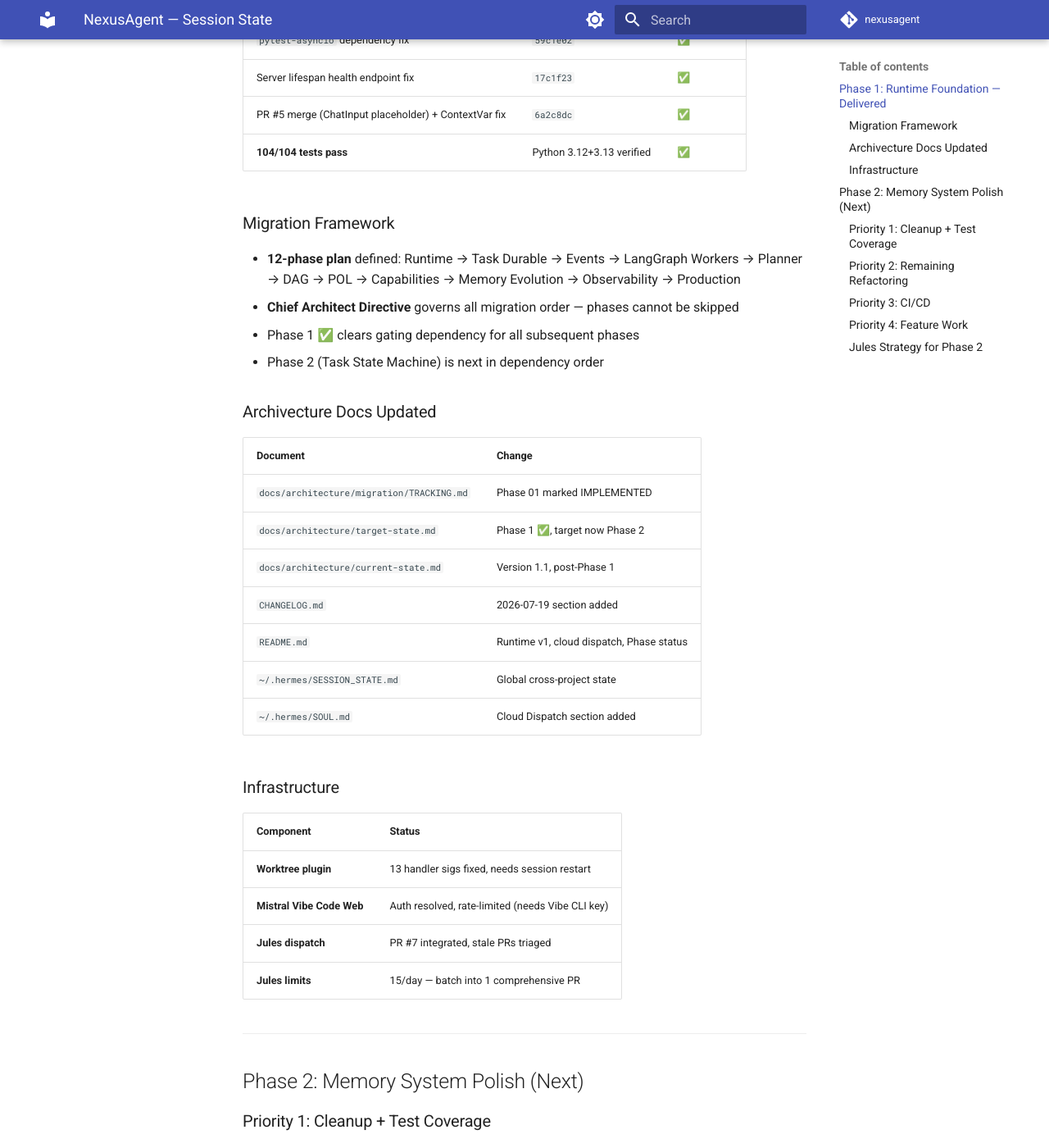
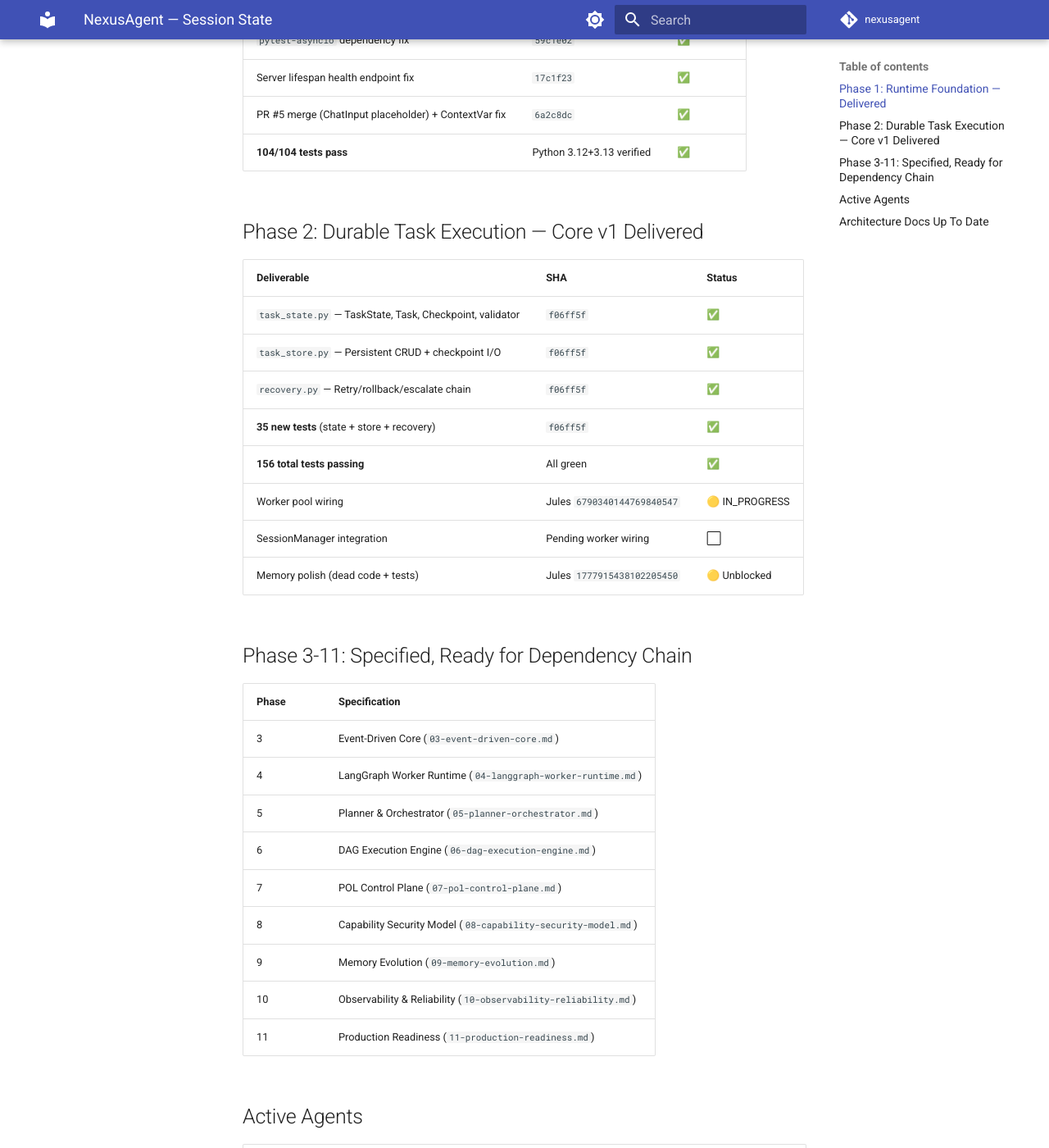
Before and after one commit to stephanos8926-lgtm/NexusAgent, an MkDocs documentation site: the page built from docs/SESSION_STATE.md, in a window 1280 px wide and 1400 px high, scrolled down 577 px. Shown: the whole window at 82% size. Built offline with MkDocs 1.6.1 and Material for MkDocs 9.7.7, drawn with Linux system fonts in a browser that asks for light colours; comment, search, counter and statistics services are not loaded; the version menu is left out; some of the changed text lies outside the part shown.

Commit message:
docs: update CHANGELOG, README, session state — Phase 2 Core v1, Jules sessions, DevBoard

```diff
--- a/docs/SESSION_STATE.md
+++ b/docs/SESSION_STATE.md
@@ -1,8 +1,8 @@
 # NexusAgent — Session State
 
 **Date:** 2026-07-19
-**Phase:** 1 (Runtime Foundation) — ✅ Complete
-**Next:** Phase 2 (Memory System Polish)
+**Phase:** 2 (Durable Task Execution) — 🟡 Core v1 Delivered
+**Next:** Phase 2 integration (worker wiring) + Phase 3 (Event-Driven Core)
 
 ---
 
@@ -18,60 +18,49 @@
 | PR #5 merge (ChatInput placeholder) + ContextVar fix | `6a2c8dc` | ✅ |
 | **104/104 tests pass** | Python 3.12+3.13 verified | ✅ |
 
-### Migration Framework
-- **12-phase plan** defined: Runtime → Task Durable → Events → LangGraph Workers → Planner → DAG → POL → Capabilities → Memory Evolution → Observability → Production
-- **Chief Architect Directive** governs all migration order — phases cannot be skipped
-- Phase 1 ✅ clears gating dependency for all subsequent phases
-- Phase 2 (Task State Machine) is next in dependency order
+## Phase 2: Durable Task Execution — Core v1 Delivered
 
-### Archivecture Docs Updated
+| Deliverable | SHA | Status |
+|---|---|---|
+| `task_state.py` — TaskState, Task, Checkpoint, validator | `f06ff5f` | ✅ |
+| `task_store.py` — Persistent CRUD + checkpoint I/O | `f06ff5f` | ✅ |
+| `recovery.py` — Retry/rollback/escalate chain | `f06ff5f` | ✅ |
+| **35 new tests** (state + store + recovery) | `f06ff5f` | ✅ |
+| **156 total tests passing** | All green | ✅ |
+| Worker pool wiring | Jules `6790340144769840547` | 🟡 IN_PROGRESS |
+| SessionManager integration | Pending worker wiring | ⬜ |
+| Memory polish (dead code + tests) | Jules `1777915438102205450` | 🟡 Unblocked |
 
-| Document | Change |
+## Phase 3-11: Specified, Ready for Dependency Chain
+
+| Phase | Specification |
+|-------|-------------|
+| 3 | Event-Driven Core (`03-event-driven-core.md`) |
+| 4 | LangGraph Worker Runtime (`04-langgraph-worker-runtime.md`) |
+| 5 | Planner & Orchestrator (`05-planner-orchestrator.md`) |
+| 6 | DAG Execution Engine (`06-dag-execution-engine.md`) |
+| 7 | POL Control Plane (`07-pol-control-plane.md`) |
+| 8 | Capability Security Model (`08-capability-security-model.md`) |
+| 9 | Memory Evolution (`09-memory-evolution.md`) |
+| 10 | Observability & Reliability (`10-observability-reliability.md`) |
+| 11 | Production Readiness (`11-production-readiness.md`) |
+
+## Active Agents
+
+| Agent | Session ID | Task | Status |
+|-------|-----------|------|--------|
+| Jules | `6790340144769840547` | Phase 2 full implementation | IN_PROGRESS |
+| Jules | `1777915438102205450` | Memory police (dead code + tests) | Unblocked (feedback sent) |
+| Server (dev) | worktree `phase2-task-state` | Worktree provisioned, venv ready | 🟢 Ready |
+| Mistral | — | Rate-limited (needs Vibe CLI key) | 🔴 Blocked |
+
+## Architecture Docs Up To Date
+
+| Document | Version |
 |---|---|
-| `docs/architecture/migration/TRACKING.md` | Phase 01 marked IMPLEMENTED |
-| `docs/architecture/target-state.md` | Phase 1 ✅, target now Phase 2 |
-| `docs/architecture/current-state.md` | Version 1.1, post-Phase 1 |
-| `CHANGELOG.md` | 2026-07-19 section added |
-| `README.md` | Runtime v1, cloud dispatch, Phase status |
+| `README.md` | Phase 2 status, Jules sessions |
+| `CHANGELOG.md` | Phase 1 + Phase 2 Core v1 deliverables |
+| `docs/devboard/README.md` | Per-phase task tracking |
+| `docs/architecture/migration/TRACKING.md` | Phase 01 IMPLEMENTED, 02-11 specified |
 | `~/.hermes/SESSION_STATE.md` | Global cross-project state |
-| `~/.hermes/SOUL.md` | Cloud Dispatch section added |
-
-### Infrastructure
-
-| Component | Status |
-|---|---|
-| **Worktree plugin** | 13 handler sigs fixed, needs session restart |
-| **Mistral Vibe Code Web** | Auth resolved, rate-limited (needs Vibe CLI key) |
-| **Jules dispatch** | PR #7 integrated, stale PRs triaged |
-| **Jules limits** | 15/day — batch into 1 comprehensive PR |
-
----
-
-## Phase 2: Memory System Polish (Next)
-
-### Priority 1: Cleanup + Test Coverage
-- Remove dead `Memory`/`MemoryManager` SQLite classes
-- DreamCycle end-to-end integration tests
-- ConsolidationEngine (duplicate/contradiction detection) tests
-- LLMRefinement layer tests
-- Target: 80% coverage
-
-### Priority 2: Remaining Refactoring
-- `tui/app.py` — Complete TUI split
-- `session/session.py` — Extract prompt building, approval flow
-- `memory/memory_files.py` — Split into frontmatter, entity_ops, daily_log
-- `memory/dream.py` — Split phases into separate modules
-
-### Priority 3: CI/CD
-- GitHub Actions for automated testing
-- Pre-commit hooks for ruff linting
-- Test coverage reporting
-
-### Priority 4: Feature Work
-- P0: MCP support
-- P0: Codebase indexing (Tree-sitter + embedding)
-- P1: Sandboxing for tool execution
-
-### Jules Strategy for Phase 2
-- **One consolidated PR** for memory system polish (cleanup + tests)
-- All refactoring/CI/CD done locally with ast-tools
+| `~/.hermes/SOUL.md` | Cloud Dispatch rules (Jules/Mistral) |
```
Also changed, not shown: CHANGELOG.md (+13 -2 lines), README.md (+7 -4 lines), docs/devboard/README.md (+3 -3 lines).
